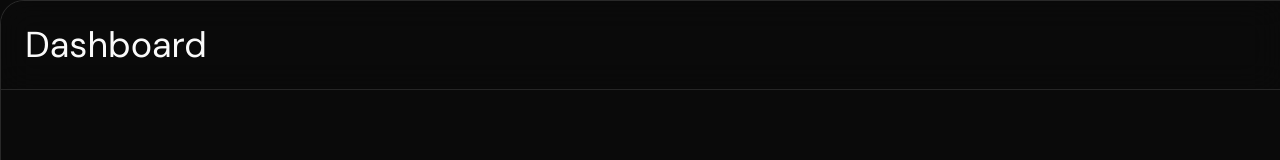
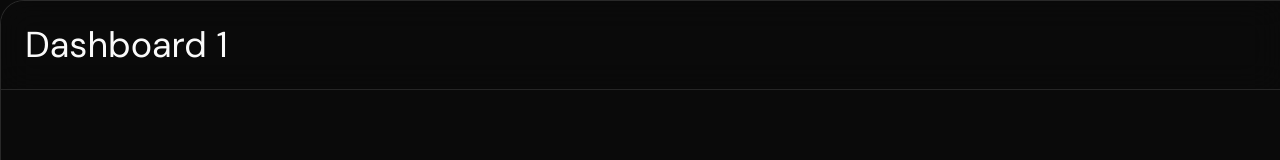
Before and after one commit to usman-2000/Fuzzie-Project, a Next.js app: page /dashboard in a window 1280 px wide. Shown: the top 160 px of the page. Built offline with nearby package versions, Linux system fonts and the light colour scheme.

Commit message:
Dashboard

```diff
--- a/src/app/(main)/(pages)/dashboard/page.tsx
+++ b/src/app/(main)/(pages)/dashboard/page.tsx
@@ -3,7 +3,7 @@ const DashboardPage = () => {
   return (
     <div className="flex flex-col gap-4 relative">
       <h1 className="text-4xl sticky top-0 z-[10] p-6 bg-background/50 backdrop-blur-lg flex items-center border-b">
-        Dashboard
+        Dashboard 1
       </h1>
     </div>
   );
```
